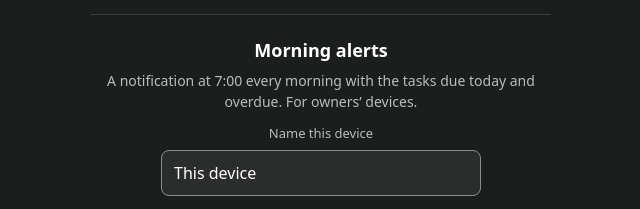
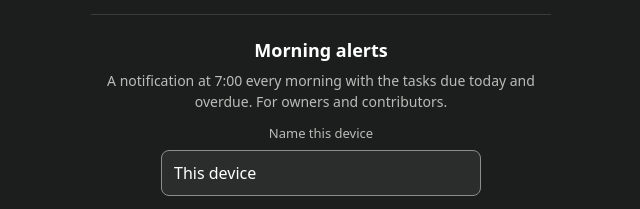
Before and after one commit to OFturnkey/of-ledger, a plain HTML site: page index.html in a window 1280 px wide. Shown: the part 458-667 px from the top of the page, 319-959 px from the left. Drawn offline with Linux system fonts and the light colour scheme.

Commit message:
Morning alerts: owners and contributors

```diff
--- a/index.html
+++ b/index.html
@@ -78,7 +78,7 @@
 
     <section class="alerts" id="alerts" aria-labelledby="alerts-h" hidden>
       <h2 id="alerts-h">Morning alerts</h2>
-      <p>A notification at 7:00 every morning with the tasks due today and overdue. For owners’ devices.</p>
+      <p>A notification at 7:00 every morning with the tasks due today and overdue. For owners and contributors.</p>
       <label for="devName">Name this device</label>
       <input id="devName" autocomplete="off" maxlength="60">
       <div><button type="button" class="ghost" id="alertsBtn">Turn on morning alerts</button></div>
```
